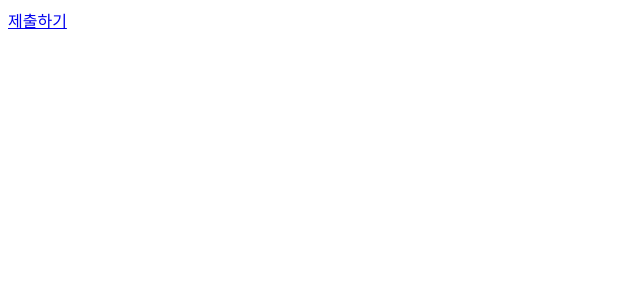
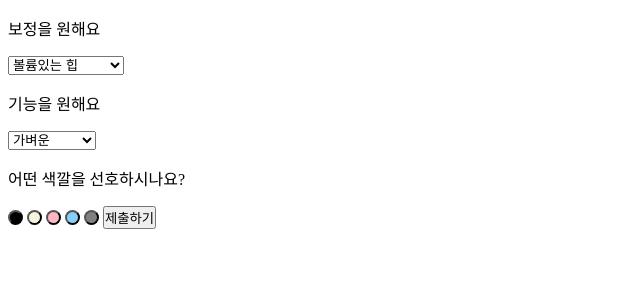
Before and after one commit to kohsy11/-, a Django app: page /option in a window 1280 px wide. Before the commit the part shown is almost empty. Shown: the top 300 px of the page, without its empty margins (0-640 px from the left). Run offline with Django 3.2, Linux system fonts and the light colour scheme; parts of the project's set-up code (start-up, migrations or seed data) failed here and were passed over.

Commit message:
to hyein- working on option

```diff
--- a/yeoun/app/models.py
+++ b/yeoun/app/models.py
@@ -16,3 +16,9 @@ class Comments(models.Model):
     post = models.ForeignKey(Community, on_delete=models.CASCADE, related_name = 'comments')
     comment = models.TextField()
     author = models.ForeignKey(User, on_delete = models.CASCADE, related_name = 'comments', default = "")
+
+class Option(models.Model):
+    user = models.ForeignKey(User, on_delete = models.CASCADE, related_name = 'option')
+    option1 = models.TextField()
+    option2 = models.TextField()
+    option3 = models.TextField()
--- /dev/null
+++ b/yeoun/app/static/base.css
@@ -0,0 +1,33 @@
+button {
+    padding: 0px;
+}
+.black {
+    height: 15px;
+    width: 15px;
+    background-color: black;
+    border-radius: 15px;
+}
+.blue {
+    height: 15px;
+    width: 15px;
+    background-color: lightskyblue;
+    border-radius: 15px;
+}
+.red {
+    height: 15px;
+    width: 15px;
+    background-color: lightpink;
+    border-radius: 15px;
+}
+.white {
+    height: 15px;
+    width: 15px;
+    background-color: beige;
+    border-radius: 15px;
+}
+.gray {
+    height: 15px;
+    width: 15px;
+    background-color: gray;
+    border-radius: 15px;
+}
--- a/yeoun/app/templates/common/option.html
+++ b/yeoun/app/templates/common/option.html
@@ -1,11 +1,36 @@
 <!DOCTYPE html>
 <html lang="en">
 <head>
+    {% load static %}
     <meta charset="UTF-8">
     <meta name="viewport" content="width=device-width, initial-scale=1.0">
+    <link rel="stylesheet" type="text/css" href="{% static 'base.css' %}">
     <title>Option</title>
 </head>
 <body>
-    <a href="{% url 'index'%}">제출하기</a>
+    <p class='edit'>보정을 원해요</p>
+    <select name = 'edit'>
+        <option>볼륨있는 힙</option>
+        <option>사이즈 업</option>
+        <option>작은 키가 고민인</option>
+        <option>와이존 완벽커버</option>
+    </select>
+    <p class='fuction'>기능을 원해요</p>
+    <select name = 'edit'>
+        <option>가벼운</option>
+        <option>보송보송한</option>
+        <option>시원한 쿨링</option>
+        <option>바람 솔솔</option>
+    </select>
+    <p>어떤 색깔을 선호하시나요?</p>
+        <button type='button' class = 'black'></button>
+        <button type='button' class= 'white'></button>
+        <button type='button' class = 'red'></button>
+        <button type='button' class= 'blue'></button>
+        <button type='button' class= 'gray'></button>
+
+    <a href="{% url 'index'%}">
+        <button type="submit">제출하기</button>
+    </a>
 </body>
 </html>
--- a/yeoun/app/templates/category.html
+++ b/yeoun/app/templates/search_option.html
@@ -1,5 +1,8 @@
 {% extends 'base.html %}
 {% block title %} Category {% endblock %}
 {% block content %}
+<form>
+
+</form>
 
 {% endblock %}
--- a/yeoun/app/views.py
+++ b/yeoun/app/views.py
@@ -1,10 +1,11 @@
 from django.shortcuts import render, redirect
-from .models import Community, Comments
+from .models import Community, Comments, Option
 import datetime
 from django.contrib.auth.models import User
 from django.contrib import auth
 from django.contrib.auth.decorators import login_required
 from .utils import upload_and_save
+
 # Create your views here.
 
 def login(request):
@@ -41,8 +42,19 @@ def registration(request):
 
 def index(request):
     return render(request, 'index.html')
+
 def option(request):
+    if request.method == 'POST':
+        option = Option.objects.create(
+            option1 = request.POST['option1'],
+            option2 = request.POST['option2'],
+            option3 = request.POST['option3'],
+            user = request.user,
+        )
+        print(option)
+        return redirect('index')
     return render(request, 'common/option.html')
+
 # def logout(request):
 #     auth.logout(request)
 #     return redirect('index')
@@ -60,7 +72,7 @@ def com_detail(request, key):
             comment = request.POST['comment'],
             author = request.user
         )
-
+        print(option)
         return redirect('com_detail', key)
     return render(request, 'com_detail.html', {'post' : post})
 
```
Also changed, not shown: yeoun/app/migrations/0002_auto_20200606_0838.py (added), yeoun/app/templates/search_result.html (renamed from yeoun/app/templates/filtered.html), yeoun/db.sqlite3.
